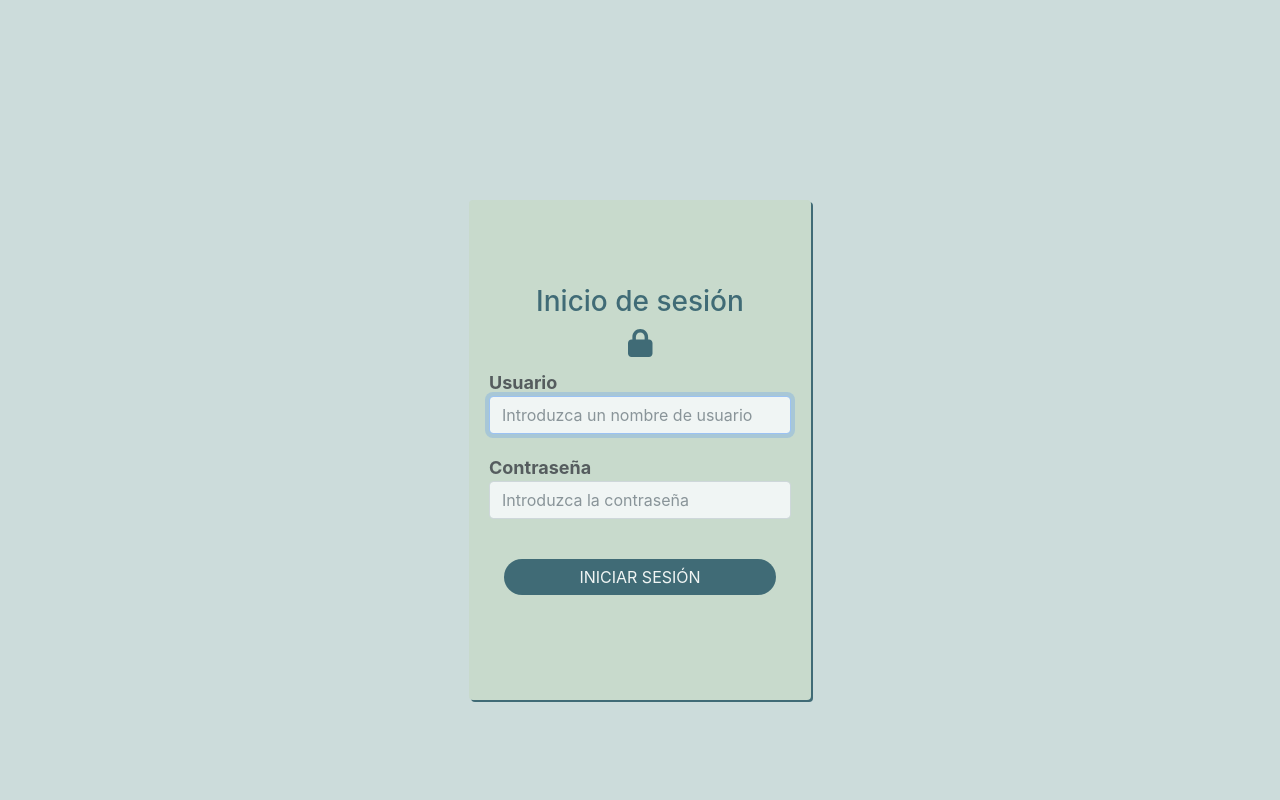
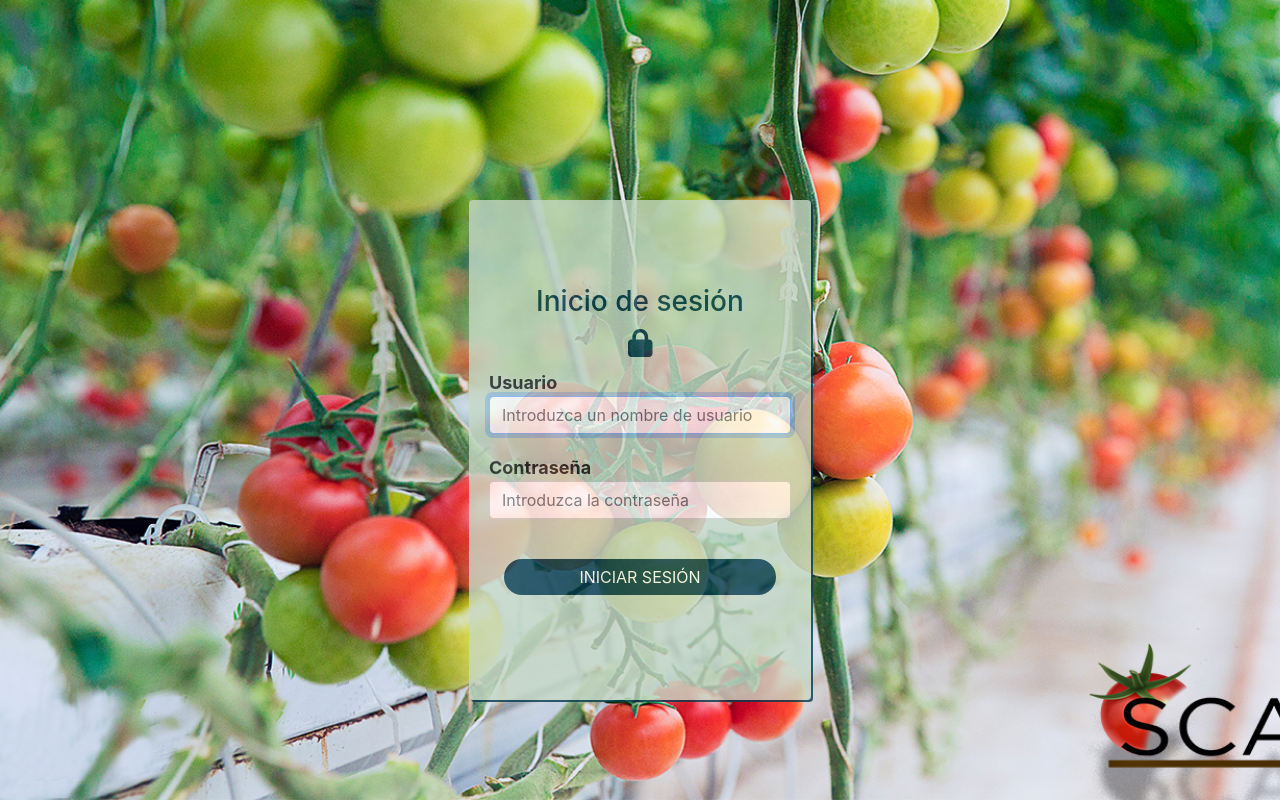
Before and after one commit to marparven1/web_scapi, a React (Create React App) app: page / in a window 1280 px wide. Built offline with nearby package versions, Linux system fonts and the light colour scheme.

Commit message:
Conseguimos el estilo

```diff
--- a/src/App.css
+++ b/src/App.css
@@ -39,5 +39,5 @@ body{
   color: red ;
 }
 .nav-link{
-  color: grey  ;
+  color: black  ;
 }
--- a/src/components/Dashboard.css
+++ b/src/components/Dashboard.css
@@ -18,7 +18,9 @@ iframe#DashScapi{
     width: 100% !important;
     border: 2px solid #ccdcdb;
     border-radius: 25px;
-    height: 650px;
+    height: 95%;
+    position: absolute;
+    margin-top: 40px;
 }
 
 
--- a/src/components/Dashboard.jsx
+++ b/src/components/Dashboard.jsx
@@ -27,9 +27,11 @@ export const Dashboard = (props) => {
 
     <>
         <div className="DashboardMain" >
-          <div >
+          <div id='red' >
           <a className="nav-link  h5"  href=" "  onClick={ cerrarSesion } > <FontAwesomeIcon icon={faUserLock}  /> Cerrar Sesión</a>
-            <iframe id ="DashScapi"  title="SCAPI_V8 - Radiación"  src="https://app.powerbi.com/view?r=eyJrIjoiMTkwNzcwOWYtOTk3Zi00NzIwLTlkM2QtMjhjM2Q0YmM5ZGU3IiwidCI6IjcwYWIxMGRjLWI0MDMtNDU0Mi05NGRlLTJkM2Q4YzUzZjMzNiIsImMiOjl9&embedImagePlaceholder=true" frameborder="0" allowFullScreen={true} ></iframe>
+          </div>
+          <div>
+          <iframe id ="DashScapi"  title="SCAPI_V8 - Radiación"  src="https://app.powerbi.com/view?r=eyJrIjoiMTkwNzcwOWYtOTk3Zi00NzIwLTlkM2QtMjhjM2Q0YmM5ZGU3IiwidCI6IjcwYWIxMGRjLWI0MDMtNDU0Mi05NGRlLTJkM2Q4YzUzZjMzNiIsImMiOjl9&embedImagePlaceholder=true" frameborder="0" allowFullScreen={true} ></iframe>
           </div>
         </div>
 
--- a/src/components/Login.css
+++ b/src/components/Login.css
@@ -1,12 +1,15 @@
+
+/*
 .container{
     margin-top: 200px;
 }
+*/
 
 #form_login{
    /* font-family:  'Poppins-Regular, sans-serif' ; */
-    margin-top: 100px;
+    margin-top: 200px !important;
     background-color: #c6d9c6 ;
-    opacity: 0.7 ;
+    opacity: 0.8 ;
     border-radius: 4px;
     box-shadow: 2px 2px #043a4b;
     font-size: large;
--- a/src/components/Login.jsx
+++ b/src/components/Login.jsx
@@ -2,7 +2,7 @@ import React, { useState } from 'react'
 import { Dashboard } from './Dashboard'
 import { FontAwesomeIcon } from '@fortawesome/react-fontawesome'
 import { faLock } from '@fortawesome/free-solid-svg-icons'
-/*import fondo from './Scapi22.jpg'*/
+import fondo from './Scapi22.jpg'
 import './Login.css';
 
 export const Login = () => {
@@ -36,7 +36,7 @@ export const Login = () => {
 
 
   return (
-    <div className='main' /*style={{backgroundImage:`url(${fondo})`}}*/ >
+    <div className='main' style={{backgroundImage:`url(${fondo})`}} >
 
     <div  className="container" >
 
@@ -58,8 +58,9 @@ export const Login = () => {
 
         <input type="submit" id="IniSesion" className="btn btn-primary" value="INICIAR SESIÓN"  onClick={ iniciarSesion }/>
     </form>
-    { miLogin === "true" && <Dashboard usu={usu}/> }
+
   </div>
+  { miLogin === "true" && <Dashboard usu={usu}/> }
 </div>
 
 
```
